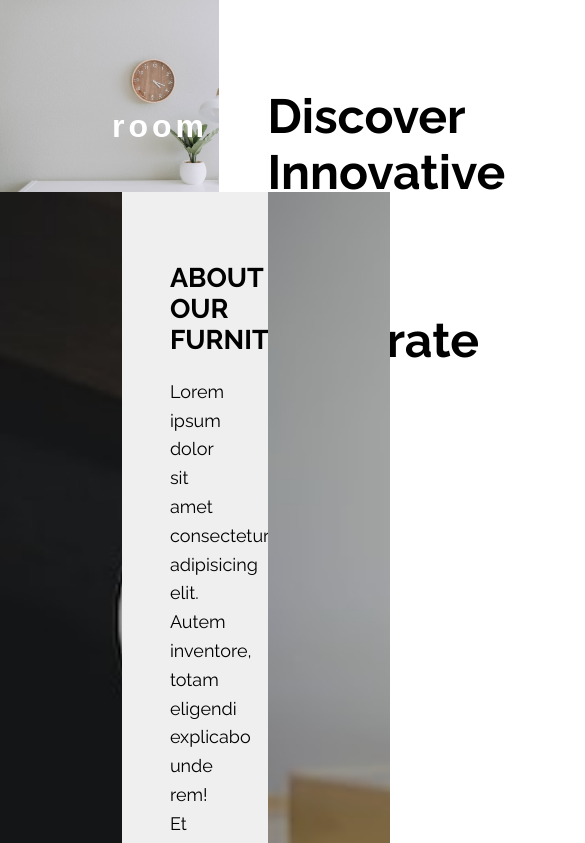
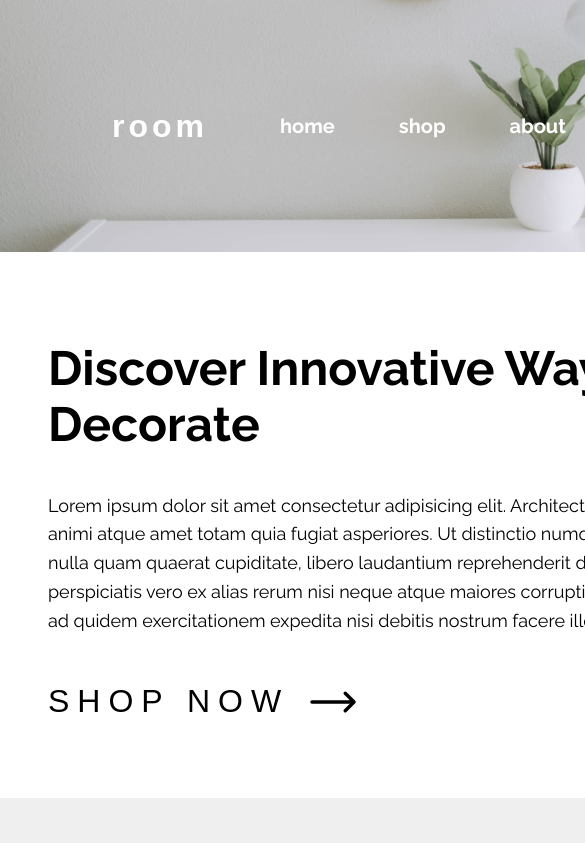
Before and after one commit to apcurran/ui-challenges, a plain HTML site: page landing-page-grid-layout/index.html in a window 390 px wide. Shown: the top 843 px of the page, 585 px wide, since content can reach past the window. Drawn offline with Linux system fonts and the light colour scheme.

Commit message:
Adjust layout for small device media query

```diff
--- a/landing-page-grid-layout/style.css
+++ b/landing-page-grid-layout/style.css
@@ -136,3 +136,40 @@ h1 {
         width: 3.5rem;
     }
 }
+
+@media (width <=30em) {
+    body {
+        grid-template-columns: 1fr;
+        grid-template-rows: auto;
+    }
+
+    /* top left */
+    .grid-box:nth-of-type(1) {
+        grid-row: auto;
+        grid-column: 1;
+    }
+
+    /* top right */
+    .grid-box:nth-of-type(2) {
+        grid-row: auto;
+        grid-column: 1;
+    }
+
+    /* bottom left */
+    .grid-box:nth-of-type(3) {
+        grid-row: auto;
+        grid-column: 1;
+    }
+
+    /* bottom middle */
+    .grid-box:nth-of-type(4) {
+        grid-row: auto;
+        grid-column: 1;
+    }
+
+    /* bottom right */
+    .grid-box:nth-of-type(5) {
+        grid-row: auto;
+        grid-column: 1;
+    }
+}
```
